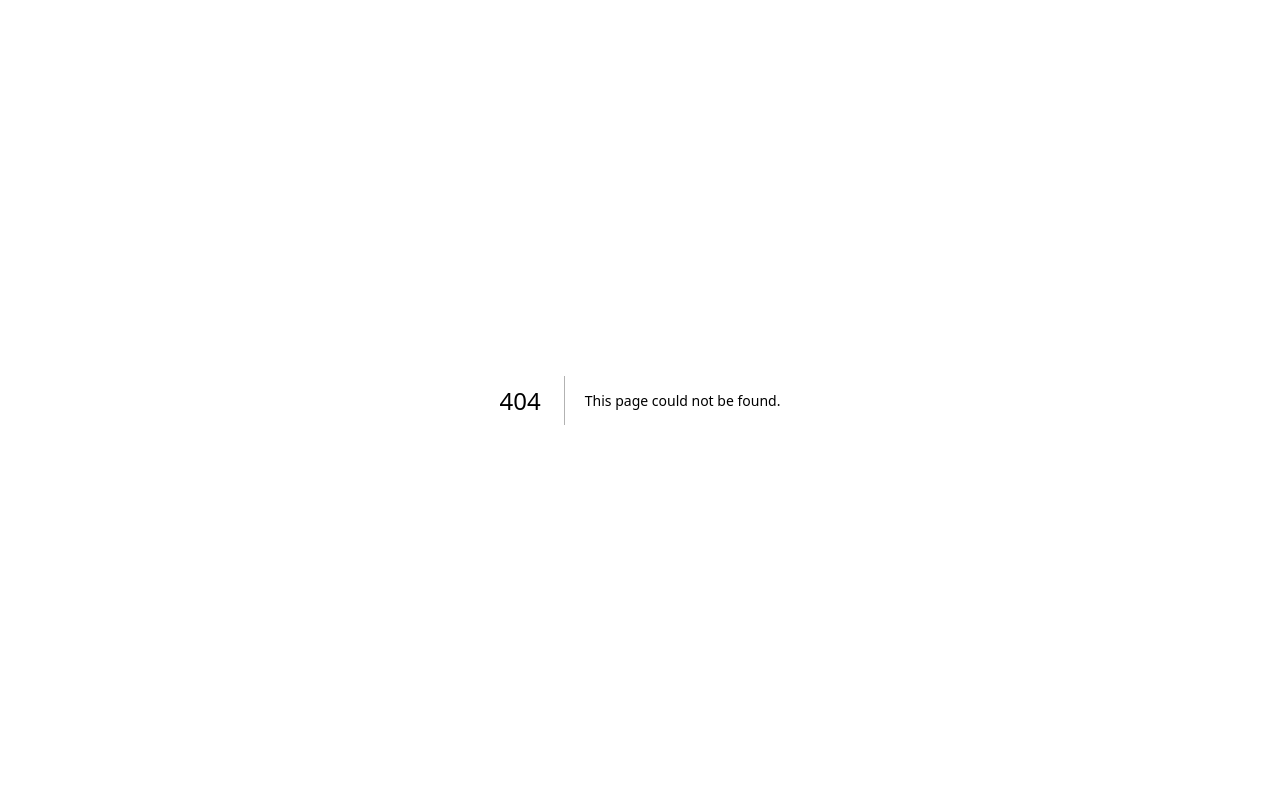
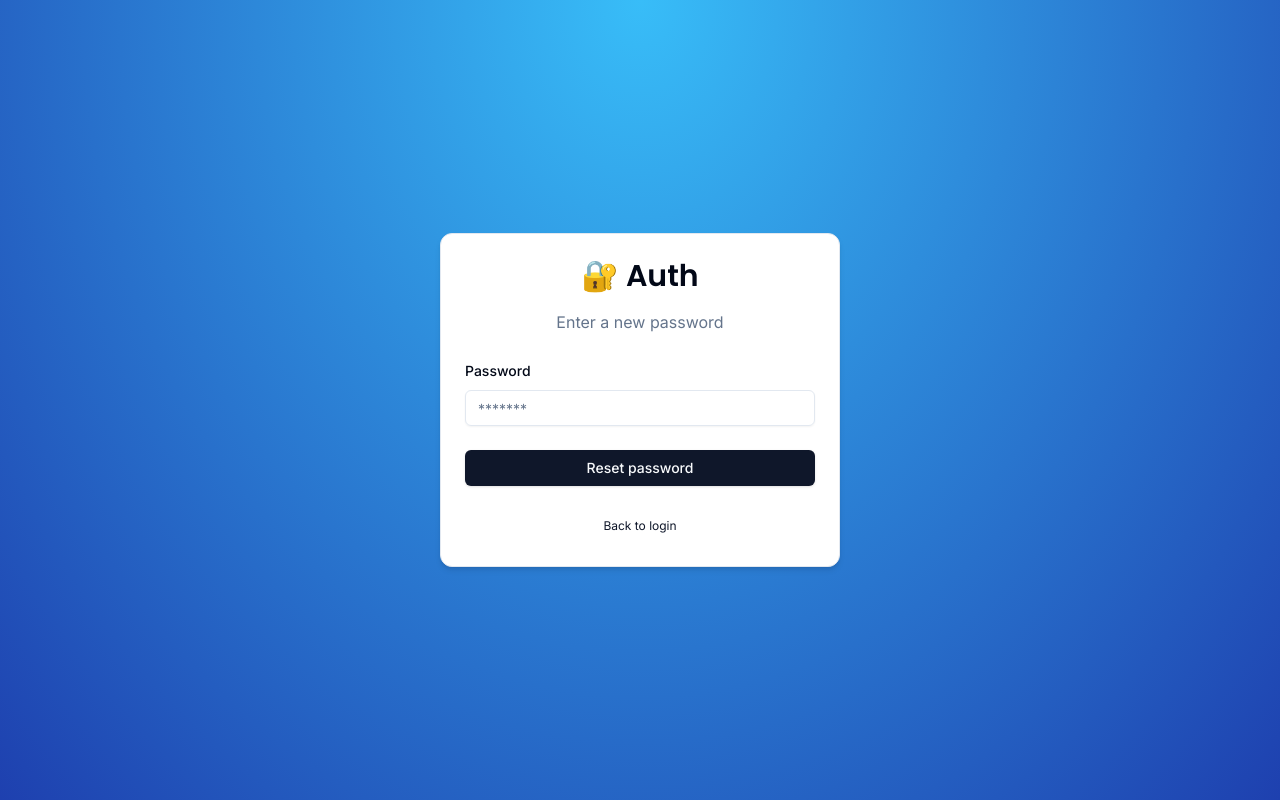
Before and after one commit to PedroJorge148/auth-next, a Next.js app: page /auth/new-password in a window 1280 px wide. Before the commit this address had no page. Built offline with nearby package versions, Linux system fonts and the light colour scheme.

Commit message:
feat: reset password form

```diff
--- /dev/null
+++ b/src/actions/new-password.ts
@@ -0,0 +1,52 @@
+'use server'
+
+import { getPasswordResetTokenByToken } from "@/data/password-reset-token";
+import { getUserByEmail } from "@/data/user";
+import { db } from "@/lib/prisma";
+import { NewPasswordSchema, newPasswordSchema } from "@/schemas";
+import { hash } from "bcryptjs";
+
+export async function newPassword(values: NewPasswordSchema, token: string) {
+  if (!token) {
+    return { error: 'Missing token!' }
+  }
+
+  const validatedFields = newPasswordSchema.safeParse(values)
+
+  if (!validatedFields.success) {
+    return { error: 'Invalid fields!' }
+  }
+
+  const { password } = validatedFields.data
+
+  const existingToken = await getPasswordResetTokenByToken(token)
+
+  if (!existingToken) {
+    return { error: 'Invalid token', }
+  }
+
+  const tokenHasExpired = new Date(existingToken.expires) < new Date()
+
+  if (tokenHasExpired) {
+    return { error: 'Token has expired!' }
+  }
+
+  const existingUser = await getUserByEmail(existingToken.email)
+
+  if (!existingUser) {
+    return { error: 'Email does not exists!' }
+  }
+
+  const hashedPassoword = await hash(password, 10)
+
+  await db.user.update({
+    where: { id: existingUser.id },
+    data: { password: hashedPassoword}
+  })
+
+  await db.passwordResetToken.delete({
+    where: { id: existingToken.id }
+  })
+
+  return { success: 'Password updated!' }
+}
--- /dev/null
+++ b/src/app/auth/new-password/page.tsx
@@ -0,0 +1,7 @@
+import { NewPasswordForm } from "@/components/auth/new-password-form"
+
+export default function NewPasswordPage() {
+  return (
+    <NewPasswordForm />
+  )
+}
--- /dev/null
+++ b/src/components/auth/new-password-form.tsx
@@ -0,0 +1,92 @@
+'use client'
+
+import { useForm } from "react-hook-form"
+import { Button } from "../ui/button"
+import { Input } from "../ui/input"
+
+import { register } from "@/actions/register"
+import { CardWrapper } from "@/components/auth/card-wrapper"
+import { FormError } from "@/components/form-error"
+import { FormSuccess } from "@/components/form-success"
+import {
+  Form,
+  FormControl,
+  FormField,
+  FormItem,
+  FormLabel,
+  FormMessage,
+} from '@/components/ui/form'
+import { NewPasswordSchema, newPasswordSchema } from "@/schemas"
+import { zodResolver } from '@hookform/resolvers/zod'
+import { useState, useTransition } from "react"
+import { useSearchParams } from "next/navigation"
+import { newPassword } from "@/actions/new-password"
+
+export function NewPasswordForm() {
+  const searchParams = useSearchParams()
+  const [error, setError] = useState<string | undefined>('')
+  const [success, setSuccess] = useState<string | undefined>('')
+  const [pending, startTransition] = useTransition()
+
+  const token = searchParams.get('token')
+
+  const form = useForm<NewPasswordSchema>({
+    resolver: zodResolver(newPasswordSchema),
+    defaultValues: {
+      password: '',
+    }
+  })
+
+  function onNewPasswordSubmit(values: NewPasswordSchema) {
+    if (!token) {
+      setError('Missing token!')
+      return
+    }
+
+    startTransition(() => {
+      newPassword(values, token)
+      .then((data) => {
+        setError(data.error)
+        setSuccess(data.success)
+      })
+    })
+  }
+
+  return (
+    <CardWrapper
+      headerLabel="Enter a new password"
+      backButtonLabel="Back to login"
+      backButtonHref="/auth/login"
+    >
+      <Form {...form}>
+        <form onSubmit={form.handleSubmit(onNewPasswordSubmit)} className="space-y-6">
+          <div className="space-y-4">
+            <FormField
+              control={form.control}
+              name="password"
+              render={({field}) => (
+                <FormItem>
+                  <FormLabel>Password</FormLabel>
+                  <FormControl>
+                    <Input
+                      type="password"
+                      placeholder="*******"
+                      disabled={pending}
+                      {...field}
+                    />
+                  </FormControl>
+                  <FormMessage />
+                </FormItem>
+              )}
+            />
+          </div>
+          <FormError message={error} />
+          <FormSuccess message={success} />
+          <Button type="submit" disabled={pending} className="w-full">
+            Reset password
+          </Button>
+        </form>
+      </Form>
+    </CardWrapper>
+  )
+}
--- a/src/routes.ts
+++ b/src/routes.ts
@@ -18,6 +18,7 @@
   '/auth/register',
   '/auth/error',
   '/auth/reset',
+  '/auth/new-password',
 ]
 
 /**
--- a/src/schemas/index.ts
+++ b/src/schemas/index.ts
@@ -9,7 +9,7 @@
 
 export const registerSchema = z.object({
   email: z.string().email('Email is required'),
-  password: z.string().min(6, 'Mininum 6 characters required'),
+  password: z.string().min(6, 'Mininum of 6 characters required'),
   name: z.string().min(1, 'Name is required')
 })
 
@@ -20,3 +20,9 @@
 })
 
 export type ResetSchema = z.infer<typeof resetSchema>
+
+export const newPasswordSchema = z.object({
+  password: z.string().min(6, 'Mininum of 6 characters required'),
+})
+
+export type NewPasswordSchema = z.infer<typeof newPasswordSchema>
```
